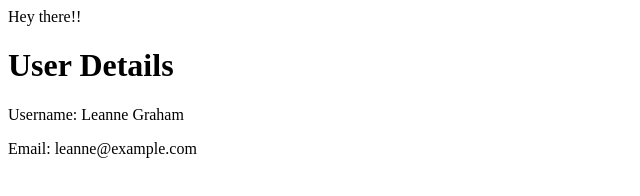
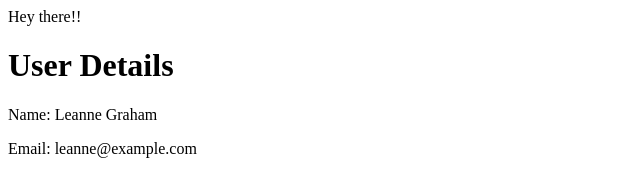
Before and after one commit to acciojob/routing-people-satishrathod-dev, a React app: page /users/1 in a window 1280 px wide. Shown: the top 196 px of the page, without its empty margins (0-640 px from the left). Built offline with nearby package versions, Linux system fonts and the light colour scheme.

Commit message:
finished

```diff
--- a/src/components/UserDetails.js
+++ b/src/components/UserDetails.js
@@ -29,7 +29,7 @@ const UserDetails = ({ users }) => {
   return (
     <div>
       <h1>User Details</h1>
-      <p>{`Username: ${user.name}`}</p>
+      <p>{"Name: " + user.name}</p>
 
       <p>Email: {user.email}</p>
     </div>
```
